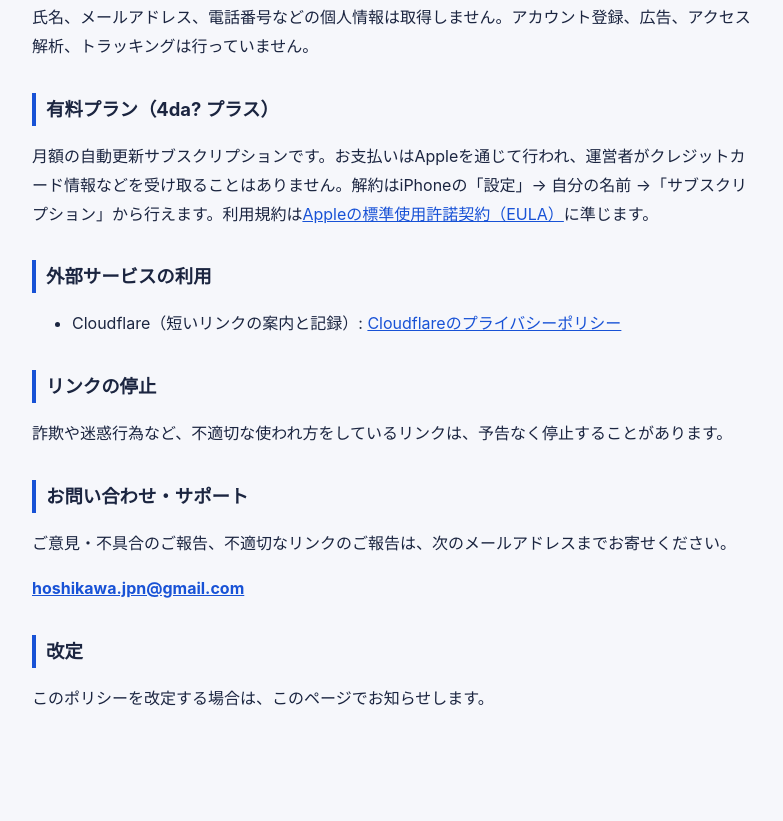
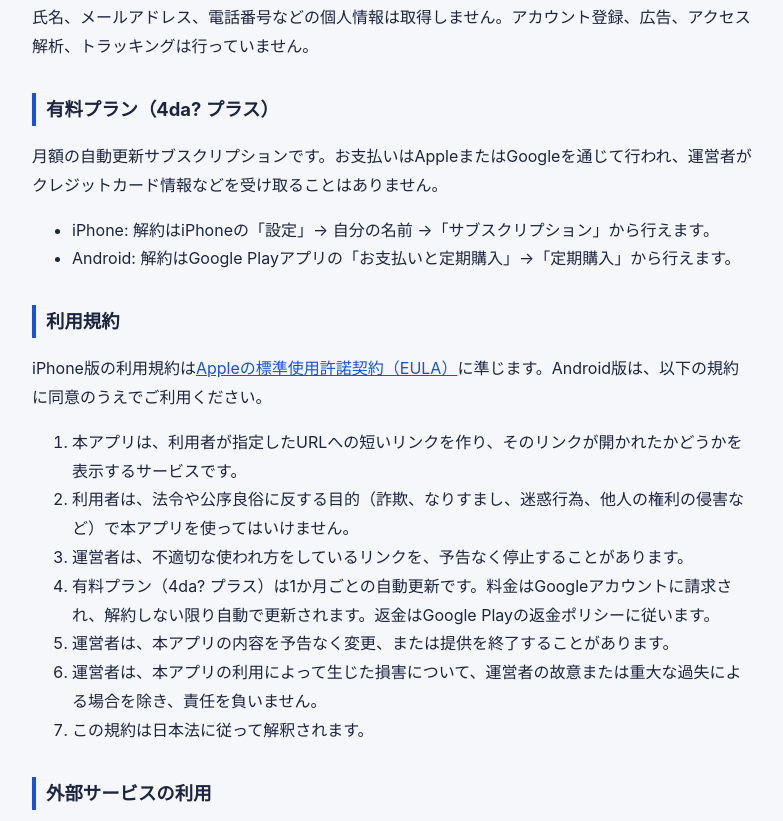
Before and after one commit to hoshikawa-apps/hoshikawa-apps.github.io, a plain HTML site: page 4da/index.html in a window 1280 px wide. Shown: the part 639-1460 px from the top of the page, without its empty margins (248-1031 px from the left). Before the commit the page ends 1432 px from the top, so only its background shows below. Drawn offline with Linux system fonts and the light colour scheme.

Commit message:
4da?: 利用規約（Android版）とサブスクの解約方法を追加

```diff
--- a/4da/index.html
+++ b/4da/index.html
@@ -21,7 +21,7 @@
 <body>
 <main>
   <h1>4da?（読んだ？）</h1>
-  <p class="muted">プライバシーポリシー・サポート（最終更新: 2026年10月2日）</p>
+  <p class="muted">プライバシーポリシー・利用規約・サポート（最終更新: 2026年10月3日）</p>
 
   <h2>このアプリについて</h2>
   <p>「4da?」は、自分が送ったリンクを相手が開いたかどうか（既読）を確認できるiPhoneアプリです。相手ごとに専用の短いリンク（46link.com）を作り、そのリンクが開かれた日時を記録します。</p>
@@ -36,7 +36,23 @@
   <p>氏名、メールアドレス、電話番号などの個人情報は取得しません。アカウント登録、広告、アクセス解析、トラッキングは行っていません。</p>
 
   <h2>有料プラン（4da? プラス）</h2>
-  <p>月額の自動更新サブスクリプションです。お支払いはAppleを通じて行われ、運営者がクレジットカード情報などを受け取ることはありません。解約はiPhoneの「設定」→ 自分の名前 →「サブスクリプション」から行えます。利用規約は<a href="https://www.apple.com/legal/internet-services/itunes/dev/stdeula/">Appleの標準使用許諾契約（EULA）</a>に準じます。</p>
+  <p>月額の自動更新サブスクリプションです。お支払いはAppleまたはGoogleを通じて行われ、運営者がクレジットカード情報などを受け取ることはありません。</p>
+  <ul>
+    <li>iPhone: 解約はiPhoneの「設定」→ 自分の名前 →「サブスクリプション」から行えます。</li>
+    <li>Android: 解約はGoogle Playアプリの「お支払いと定期購入」→「定期購入」から行えます。</li>
+  </ul>
+
+  <h2 id="terms">利用規約</h2>
+  <p>iPhone版の利用規約は<a href="https://www.apple.com/legal/internet-services/itunes/dev/stdeula/">Appleの標準使用許諾契約（EULA）</a>に準じます。Android版は、以下の規約に同意のうえでご利用ください。</p>
+  <ol>
+    <li>本アプリは、利用者が指定したURLへの短いリンクを作り、そのリンクが開かれたかどうかを表示するサービスです。</li>
+    <li>利用者は、法令や公序良俗に反する目的（詐欺、なりすまし、迷惑行為、他人の権利の侵害など）で本アプリを使ってはいけません。</li>
+    <li>運営者は、不適切な使われ方をしているリンクを、予告なく停止することがあります。</li>
+    <li>有料プラン（4da? プラス）は1か月ごとの自動更新です。料金はGoogleアカウントに請求され、解約しない限り自動で更新されます。返金はGoogle Playの返金ポリシーに従います。</li>
+    <li>運営者は、本アプリの内容を予告なく変更、または提供を終了することがあります。</li>
+    <li>運営者は、本アプリの利用によって生じた損害について、運営者の故意または重大な過失による場合を除き、責任を負いません。</li>
+    <li>この規約は日本法に従って解釈されます。</li>
+  </ol>
 
   <h2>外部サービスの利用</h2>
   <ul>
```
